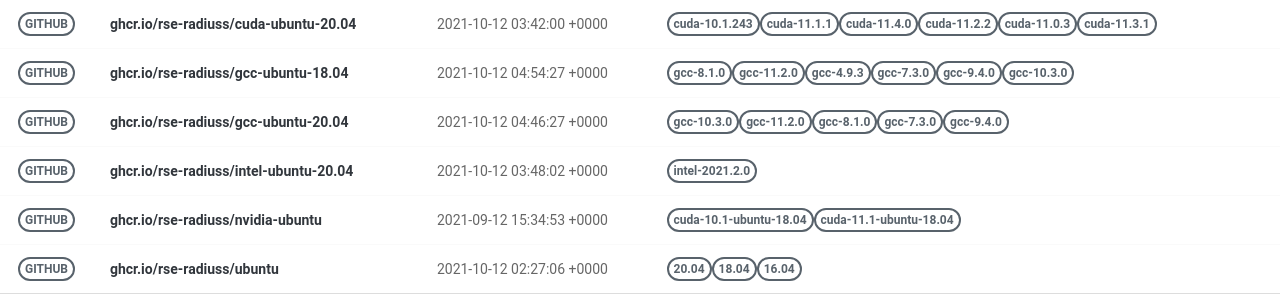
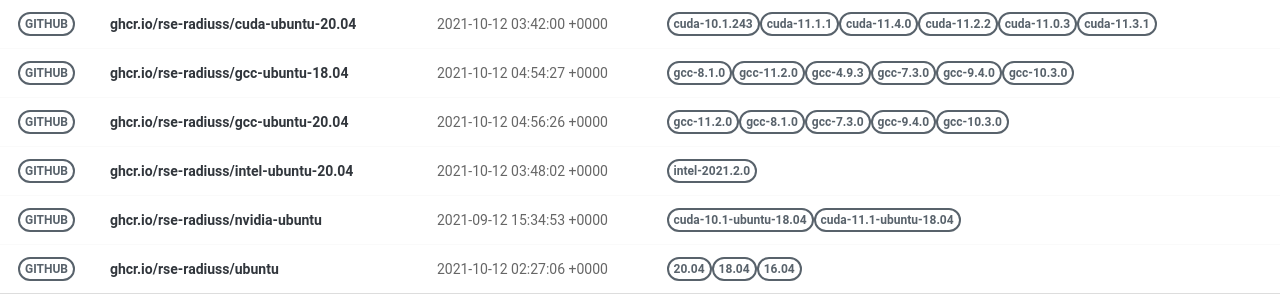
Before and after one commit to rse-ops/docker-images, a Jekyll site: the page built from pages/index.md, in a window 1280 px wide. Shown: the part 228-528 px from the top of the page. Built offline with Jekyll 4.4.1, drawn with Linux system fonts in a browser that asks for light colours; nearby versions of some CDN libraries.

Commit message:
Automated push to update library 2021-10-12

```diff
--- a/_library/ghcr.io-rse-radiuss-gcc-ubuntu-20.04.md
+++ b/_library/ghcr.io-rse-radiuss-gcc-ubuntu-20.04.md
@@ -1,14 +1,11 @@
 ---
 layout: container
 name: ghcr.io/rse-radiuss/gcc-ubuntu-20.04
-updated_at: 2021-10-12 04:46:27.199954
+updated_at: 2021-10-12 04:56:26.729103
 
 
 container_url: https://github.com/orgs/rse-radiuss/packages/container/package/gcc-ubuntu-20.04
 versions:
- - tag: gcc-10.3.0
-   dockerfile: https://github.com/rse-radiuss/docker-images/blob/main/ubuntu/gcc/Dockerfile
-   manifest: https://crane.ggcr.dev/manifest/ghcr.io/rse-radiuss/gcc-ubuntu-20.04:gcc-10.3.0
  - tag: gcc-11.2.0
    dockerfile: https://github.com/rse-radiuss/docker-images/blob/main/ubuntu/gcc/Dockerfile
    manifest: https://crane.ggcr.dev/manifest/ghcr.io/rse-radiuss/gcc-ubuntu-20.04:gcc-11.2.0
```
Also changed, not shown: other parts of _library/ghcr.io-rse-radiuss-gcc-ubuntu-20.04.md (+3 -0 lines).
